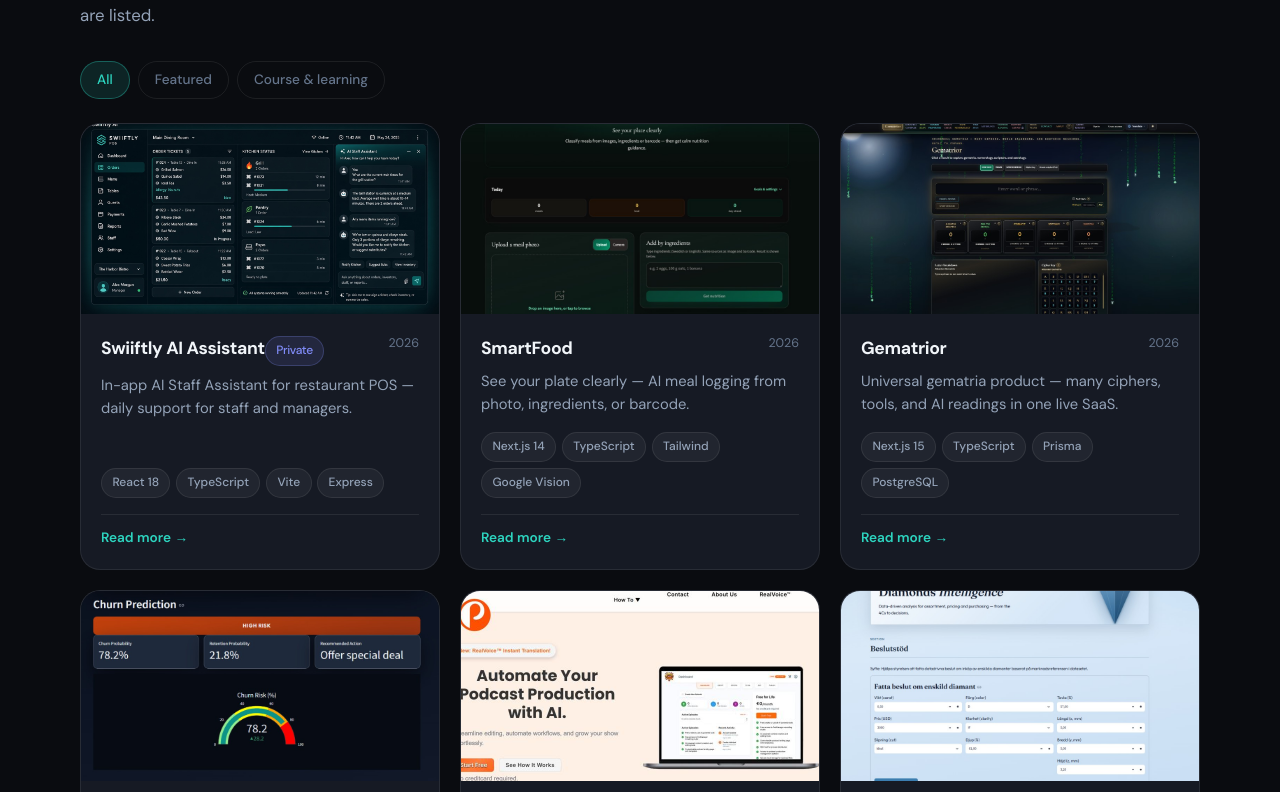
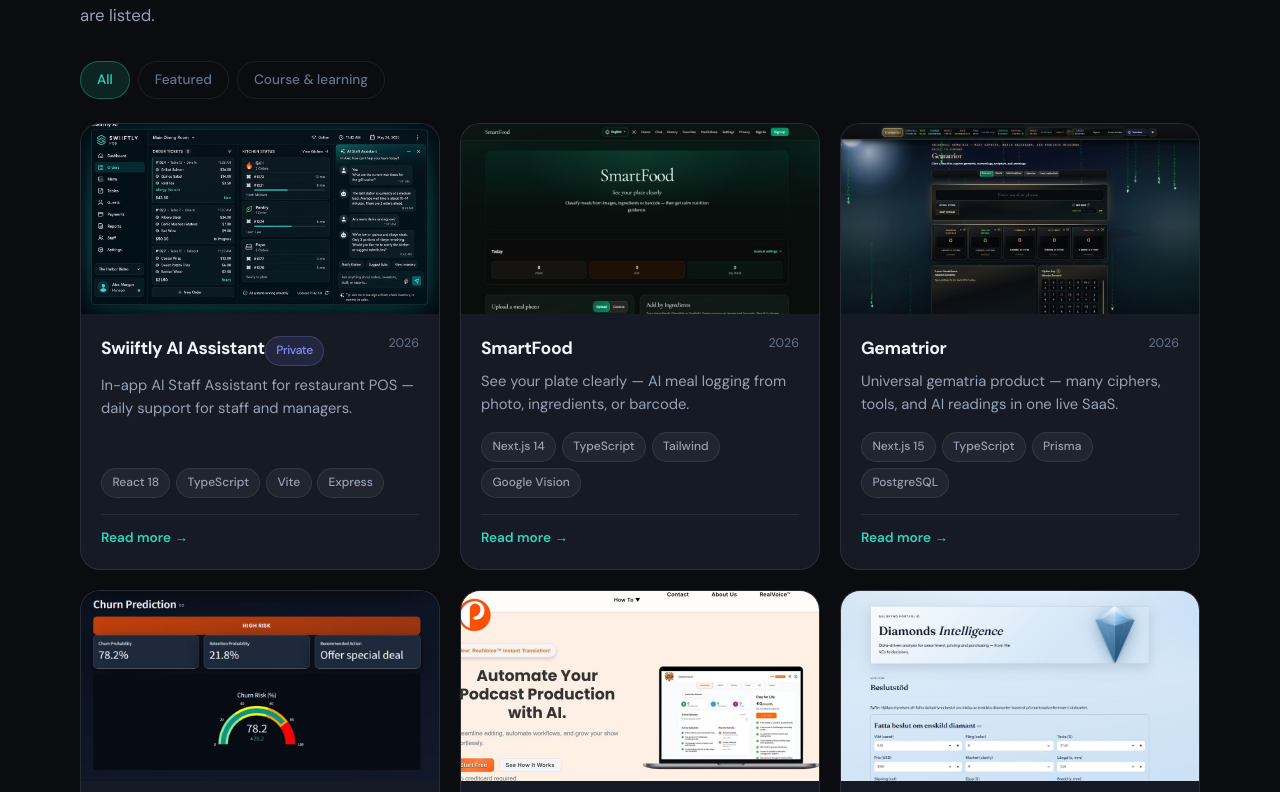
Before and after one commit to editorjakupi/portfolio, a React (Vite) app: page / in a window 1280 px wide. Shown: the part 1828-2620 px from the top of the page. Built offline with nearby package versions, Linux system fonts and the light colour scheme.

Commit message:
Anchor Gematrior, SmartFood, and Diamonds banners to the top.

```diff
--- a/src/components/ProjectModal.tsx
+++ b/src/components/ProjectModal.tsx
@@ -31,7 +31,16 @@
     >
       <div className="modal" onClick={(event) => event.stopPropagation()}>
         <div className="modal-header">
-          <img className="modal-image" src={projectImage(project)} alt="" />
+          <img
+            className="modal-image"
+            src={projectImage(project)}
+            alt=""
+            style={
+              project.bannerPosition
+                ? { objectPosition: project.bannerPosition }
+                : undefined
+            }
+          />
           <button
             ref={closeBtn}
             type="button"
--- a/src/components/Projects.tsx
+++ b/src/components/Projects.tsx
@@ -67,6 +67,11 @@
                   src={projectImage(project)}
                   alt=""
                   loading="lazy"
+                  style={
+                    project.bannerPosition
+                      ? { objectPosition: project.bannerPosition }
+                      : undefined
+                  }
                 />
                 <div className="project-body">
                   <div className="project-head">
--- a/src/data/projects.ts
+++ b/src/data/projects.ts
@@ -21,6 +21,8 @@
   accent: string;
   /** Optional local banner under /project-banners/{id}.png|jpg|webp */
   image?: string;
+  /** CSS object-position for cropped banner (e.g. "center top") */
+  bannerPosition?: string;
   copy: Record<'en' | 'sv' | 'sq', ProjectCopy>;
 }
 
@@ -55,6 +57,7 @@
     featured: true,
     category: 'featured',
     accent: '1e3a5f',
+    bannerPosition: 'center top',
     github: 'https://github.com/editorjakupi/gematrior',
     demo: 'https://gematrior.com',
     tech: [
@@ -236,6 +239,7 @@
     featured: true,
     category: 'course',
     accent: 'ea580c',
+    bannerPosition: 'center top',
     github: 'https://github.com/editorjakupi/smartfood',
     demo: 'https://smartfood-ten.vercel.app',
     tech: ['Next.js 14', 'TypeScript', 'Tailwind', 'Google Vision', 'Groq LLM', 'TensorFlow.js', 'SQLite/Postgres'],
@@ -601,6 +605,7 @@
     featured: true,
     category: 'course',
     accent: '64748b',
+    bannerPosition: 'center top',
     github: 'https://github.com/editorjakupi/diamonds-analysis-app',
     demo: 'https://diamonds-analysis-app-uae8lqradky68cntkehd8j.streamlit.app/',
     tech: ['Python', 'Streamlit', 'Pandas', 'Data Analysis', 'Jupyter'],
```
